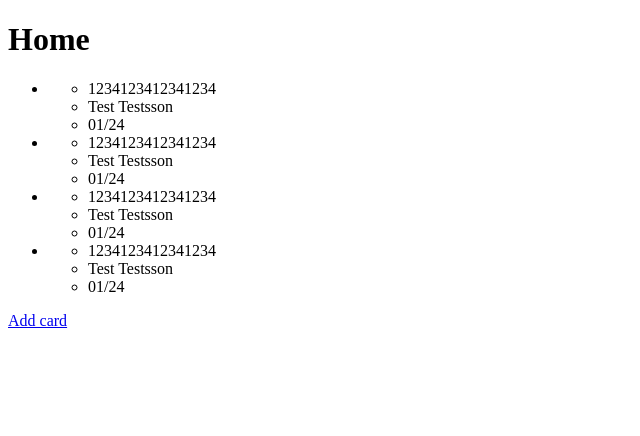
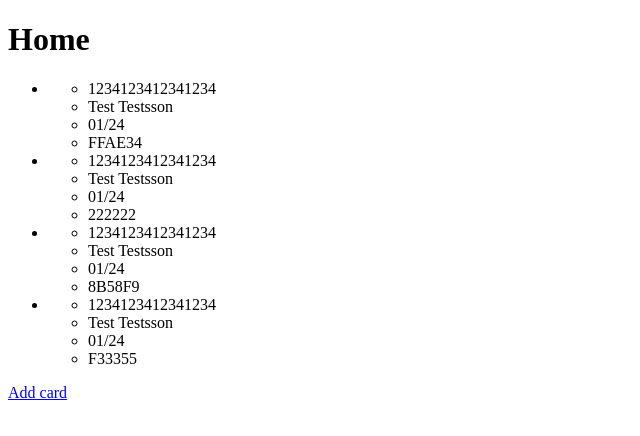
Before and after one commit to golden-sebras/FU-JS23_golden-sebras_e-wallet, a React (Vite) app: page / in a window 1280 px wide. Shown: the top 436 px of the page, without its empty margins (0-640 px from the left). Built offline with nearby package versions, Linux system fonts and the light colour scheme.

Commit message:
Moved types directory from assets. Add card-vendor connection.

```diff
--- a/src/assets/constants/vendors.ts
+++ b/src/assets/constants/vendors.ts
@@ -1,4 +1,4 @@
-import Vendor from "../types/vendor";
+import Vendor from "../../types/vendor";
 
 const vendors: Vendor[] = [
   {
--- a/src/assets/fakeData/card.ts
+++ b/src/assets/fakeData/card.ts
@@ -1,4 +1,4 @@
-import Card from "../types/card";
+import Card from "../../types/card";
 
 const cards: Card[] = [
   {
@@ -22,7 +22,7 @@ const cards: Card[] = [
       year: "24",
     },
     ccv: 123,
-    vendorId: 1,
+    vendorId: 2,
     active: false,
   },
   {
@@ -34,7 +34,7 @@ const cards: Card[] = [
       year: "24",
     },
     ccv: 123,
-    vendorId: 1,
+    vendorId: 3,
     active: false,
   },
   {
--- a/src/components/Card.tsx
+++ b/src/components/Card.tsx
@@ -1,6 +1,10 @@
-import Card from "../assets/types/card";
+import Card from "../types/card";
+import vendors from "../assets/constants/vendors";
+import Vendor from "../types/vendor";
 
 const CardComponent = ({ card }: { card: Card }) => {
+  const cardVendor = vendors.find((vendor) => vendor.id === card.vendorId) as Vendor;
+
   return (
     <div>
       <ul>
@@ -9,6 +13,7 @@ const CardComponent = ({ card }: { card: Card }) => {
         <li>
           {card.validThrough.month}/{card.validThrough.year}
         </li>
+        <li>{cardVendor.color}</li>
       </ul>
     </div>
   );
```
Also changed, not shown: src/types/card.d.ts (renamed from src/assets/types/card.d.ts), src/types/vendor.d.ts (renamed from src/assets/types/vendor.d.ts).
